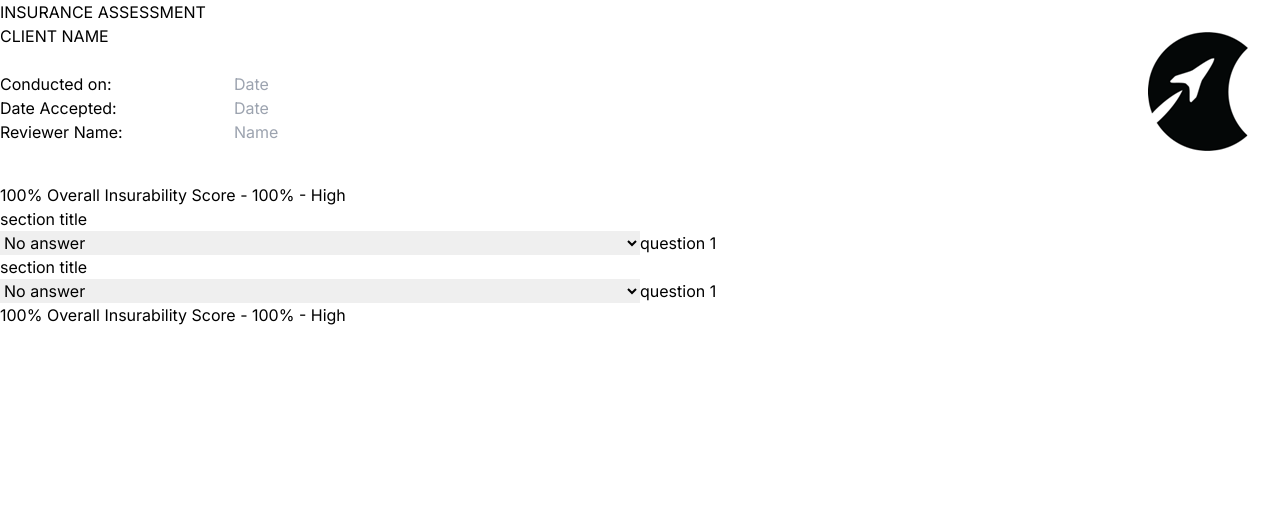
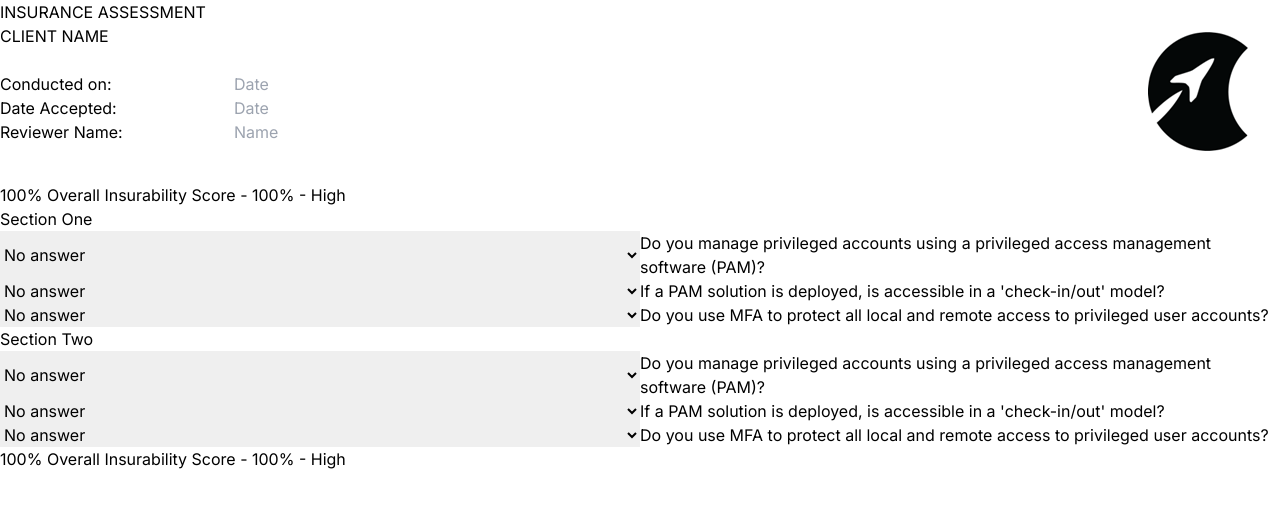
Before and after one commit to MaestroLuu/DLuuGalacticAdvisors, a Next.js app in the folder dluu-ga-project/: page / in a window 1280 px wide. Shown: the top 508 px of the page. Built offline with nearby package versions, Linux system fonts and the light colour scheme.

Commit message:
corrected pagejs with updated mapping and terminology for dropdown in sections

```diff
--- a/dluu-ga-project/app/components/Section.js
+++ b/dluu-ga-project/app/components/Section.js
@@ -1,13 +1,21 @@
 import DropdownOptions from "./DropdownOptions"
 
-export default function Section() {
+export default function Section(props) {
     return (
         <div>
-            <h1>section title</h1>
-            <div className="grid grid-cols-2">
-                <DropdownOptions />
-                <p>question 1</p>
+        <h1>{props.section.sectionTitle}</h1>
+        {props.section.questions.map((questions, i) => {
+          return (
+            <div className="grid grid-cols-2" key={i}>
+              <DropdownOptions identifier={props.section.sectionTitle + "" + i} />
+              <div className="grid">
+                <text>{questions}</text>
+                {/* <textarea>Write message here</textarea> */}
+              </div>
             </div>
-        </div>
-    )
+          );
+        })}
+      </div>
+    );
+
 }
--- a/dluu-ga-project/app/page.js
+++ b/dluu-ga-project/app/page.js
@@ -2,14 +2,16 @@ import Image from 'next/image'
 import Header from './components/Header'
 import AvgScore from './components/AvgScore'
 import Section from './components/Section'
+import data from './data/questions.json'
 
 export default function Home() {
   return (
     <main>
       <Header />
       <AvgScore />
-      <Section />
-      <Section />
+      {data.Sections.map((section, i) => (
+          <Section key={i} section={section} />
+        ))}
       <AvgScore />
     </main>
   )
```
